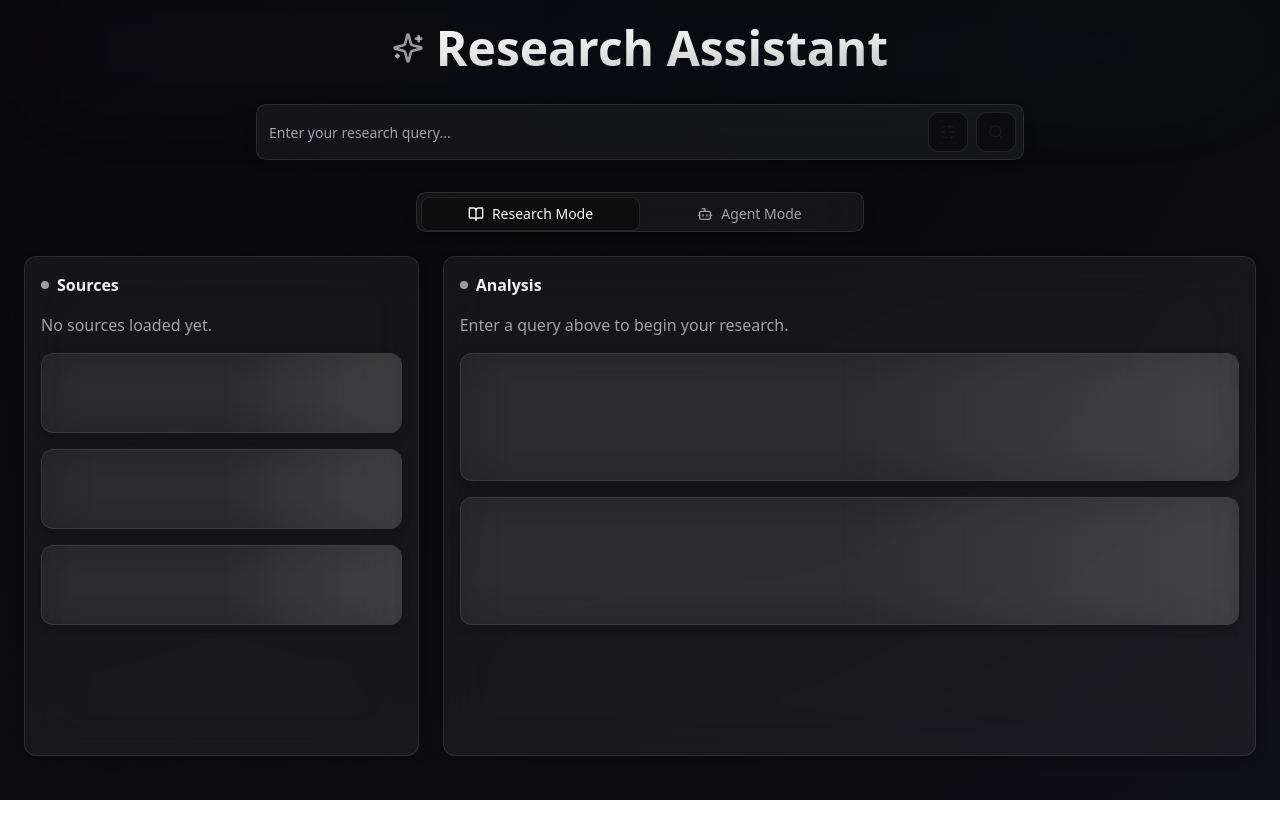
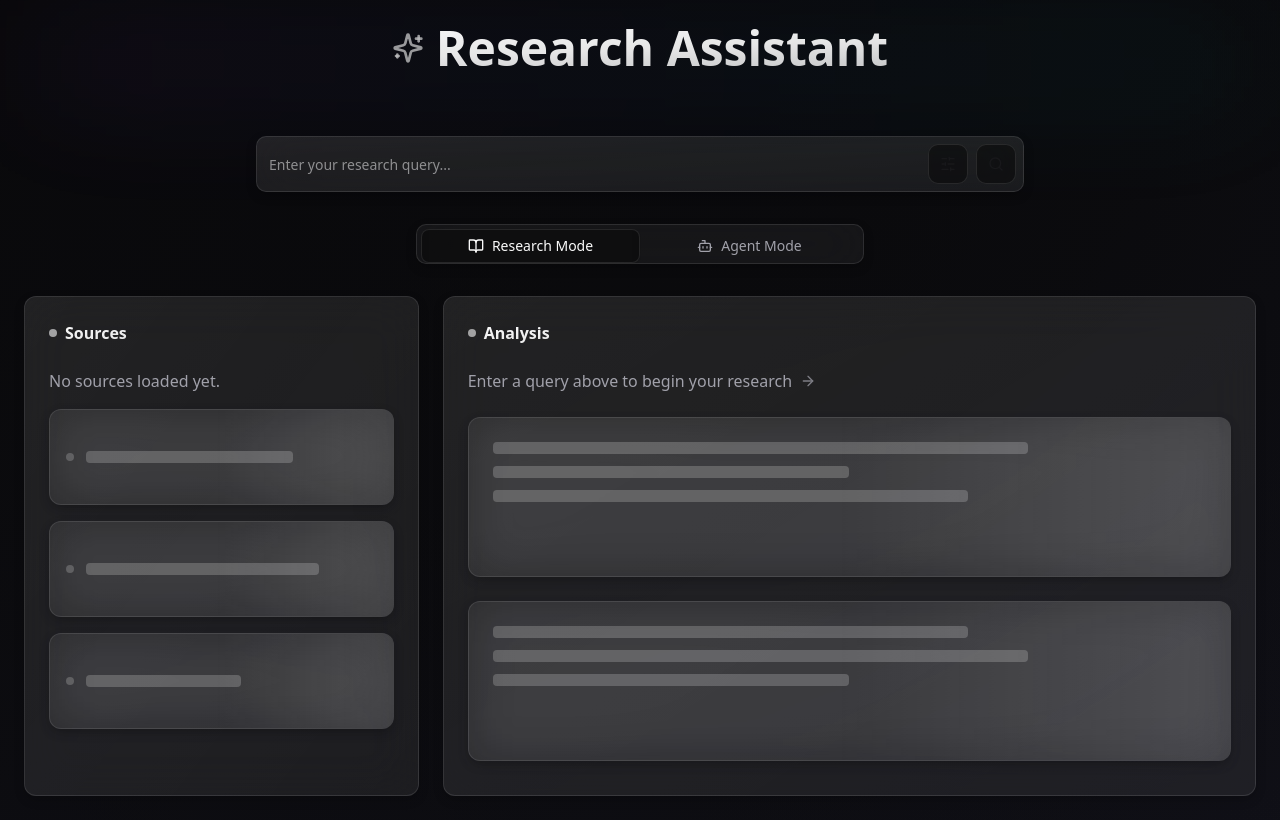
Before and after one commit to slapglif/DeepResearchHub, a React (Vite) app: page / in a window 1280 px wide. Built offline with nearby package versions, Linux system fonts and the light colour scheme.

Commit message:
Improve overall code quality and aesthetics
Refactor and enhance the existing codebase to improve readability, maintainability, and visual appeal. Focus on optimizing components and styles for a better user experience.
[skip gpt_engineer]

```diff
--- a/src/components/QueryInput.tsx
+++ b/src/components/QueryInput.tsx
@@ -63,7 +63,7 @@ export const QueryInput = ({ onProcessingChange }: QueryInputProps) => {
         <Input
           type="text"
           placeholder="Enter your research query..."
-          className="glass-morphism pr-24 h-14 text-lg focus:ring-2 focus:ring-white/20"
+          className="glass-morphism card-gradient pr-24 h-14 text-lg focus:ring-2 focus:ring-white/20 placeholder:text-white/50"
           value={query}
           onChange={(e) => setQuery(e.target.value)}
           disabled={isProcessing}
@@ -74,16 +74,21 @@ export const QueryInput = ({ onProcessingChange }: QueryInputProps) => {
               <Button
                 type="button"
                 size="icon"
-                className="neo-blur hover:bg-white/10"
+                className="neo-blur hover:bg-white/10 glow"
                 disabled={isProcessing}
               >
                 <SlidersHorizontal className="h-5 w-5" />
               </Button>
             </PopoverTrigger>
-            <PopoverContent className="w-80 glass-morphism border-none">
-              <div className="space-y-4">
-                <div className="space-y-2">
-                  <label className="text-sm font-medium">Research Depth</label>
+            <PopoverContent className="w-80 glass-morphism card-gradient border-none">
+              <div className="space-y-6 p-2">
+                <div className="space-y-4">
+                  <label className="text-sm font-medium flex items-center justify-between">
+                    Research Depth
+                    <span className="text-xs text-muted-foreground">
+                      {depth}%
+                    </span>
+                  </label>
                   <Slider
                     value={depth}
                     onValueChange={setDepth}
@@ -92,12 +97,14 @@ export const QueryInput = ({ onProcessingChange }: QueryInputProps) => {
                     step={1}
                     className="[&_[role=slider]]:bg-white"
                   />
-                  <span className="text-xs text-muted-foreground">
-                    Current: {depth}%
-                  </span>
                 </div>
-                <div className="space-y-2">
-                  <label className="text-sm font-medium">Max Sources</label>
+                <div className="space-y-4">
+                  <label className="text-sm font-medium flex items-center justify-between">
+                    Max Sources
+                    <span className="text-xs text-muted-foreground">
+                      {sources} sources
+                    </span>
+                  </label>
                   <Slider
                     value={sources}
                     onValueChange={setSources}
@@ -106,9 +113,6 @@ export const QueryInput = ({ onProcessingChange }: QueryInputProps) => {
                     step={1}
                     className="[&_[role=slider]]:bg-white"
                   />
-                  <span className="text-xs text-muted-foreground">
-                    Current: {sources} sources
-                  </span>
                 </div>
               </div>
             </PopoverContent>
@@ -116,7 +120,7 @@ export const QueryInput = ({ onProcessingChange }: QueryInputProps) => {
           <Button
             type="submit"
             size="icon"
-            className="neo-blur hover:bg-white/10"
+            className="neo-blur hover:bg-white/10 glow"
             disabled={isProcessing}
           >
             {isProcessing ? (
--- a/src/components/Workspace.tsx
+++ b/src/components/Workspace.tsx
@@ -2,7 +2,7 @@ import { useState } from "react";
 import { QueryInput } from "./QueryInput";
 import { Card } from "@/components/ui/card";
 import { Tabs, TabsContent, TabsList, TabsTrigger } from "@/components/ui/tabs";
-import { Loader2, BookOpen, Bot, Sparkles } from "lucide-react";
+import { Loader2, BookOpen, Bot, Sparkles, ArrowRight } from "lucide-react";
 
 export const Workspace = () => {
   const [activeTab, setActiveTab] = useState("research");
@@ -12,7 +12,7 @@ export const Workspace = () => {
     <div className="flex flex-col items-center w-full max-w-7xl mx-auto p-6 space-y-8">
       <div className="relative w-full">
         <div className="absolute inset-0 bg-gradient-to-r from-purple-500/10 via-blue-500/10 to-teal-500/10 blur-3xl animate-pulse" />
-        <h1 className="relative text-4xl md:text-5xl font-bold text-gradient animate-fade-up flex items-center justify-center gap-3">
+        <h1 className="relative text-4xl md:text-5xl font-bold text-gradient animate-fade-up flex items-center justify-center gap-3 mb-8">
           <Sparkles className="w-8 h-8 animate-pulse text-white/80" />
           Research Assistant
         </h1>
@@ -26,7 +26,7 @@ export const Workspace = () => {
         value={activeTab}
         onValueChange={setActiveTab}
       >
-        <TabsList className="glass-morphism grid w-full max-w-md mx-auto grid-cols-2 p-1">
+        <TabsList className="glass-morphism grid w-full max-w-md mx-auto grid-cols-2 p-1 mb-8">
           <TabsTrigger
             value="research"
             className="data-[state=active]:neo-blur flex items-center gap-2 transition-all duration-300"
@@ -45,8 +45,8 @@ export const Workspace = () => {
 
         <TabsContent value="research" className="mt-6 space-y-6">
           <div className="grid grid-cols-1 md:grid-cols-3 gap-6">
-            <Card className="glass-morphism p-4 h-[500px] overflow-auto group hover-scale">
-              <h3 className="font-semibold mb-4 text-gradient group-hover:scale-105 transition-transform flex items-center gap-2">
+            <Card className="glass-morphism card-gradient p-6 h-[500px] overflow-auto group hover-scale glow">
+              <h3 className="font-semibold mb-6 text-gradient group-hover:scale-105 transition-transform flex items-center gap-2">
                 <span className="w-2 h-2 rounded-full bg-white/80 animate-pulse" />
                 Sources
               </h3>
@@ -58,31 +58,52 @@ export const Workspace = () => {
                 ) : (
                   <div className="space-y-4">
                     <p className="text-muted-foreground">No sources loaded yet.</p>
-                    <div className="h-20 glass-morphism rounded-lg shimmer" />
-                    <div className="h-20 glass-morphism rounded-lg shimmer" />
-                    <div className="h-20 glass-morphism rounded-lg shimmer" />
+                    <div className="h-24 glass-morphism rounded-lg shimmer p-4 flex items-center gap-3">
+                      <div className="w-2 h-2 rounded-full bg-white/20" />
+                      <div className="h-3 w-2/3 bg-white/20 rounded" />
+                    </div>
+                    <div className="h-24 glass-morphism rounded-lg shimmer p-4 flex items-center gap-3">
+                      <div className="w-2 h-2 rounded-full bg-white/20" />
+                      <div className="h-3 w-3/4 bg-white/20 rounded" />
+                    </div>
+                    <div className="h-24 glass-morphism rounded-lg shimmer p-4 flex items-center gap-3">
+                      <div className="w-2 h-2 rounded-full bg-white/20" />
+                      <div className="h-3 w-1/2 bg-white/20 rounded" />
+                    </div>
                   </div>
                 )}
               </div>
             </Card>
 
-            <Card className="glass-morphism p-4 h-[500px] overflow-auto md:col-span-2 group hover-scale">
-              <h3 className="font-semibold mb-4 text-gradient group-hover:scale-105 transition-transform flex items-center gap-2">
+            <Card className="glass-morphism card-gradient p-6 h-[500px] overflow-auto md:col-span-2 group hover-scale glow">
+              <h3 className="font-semibold mb-6 text-gradient group-hover:scale-105 transition-transform flex items-center gap-2">
                 <span className="w-2 h-2 rounded-full bg-white/80 animate-pulse" />
                 Analysis
               </h3>
               <div className="relative">
                 {isProcessing ? (
                   <div className="absolute inset-0 flex items-center justify-center bg-black/50 backdrop-blur-sm rounded-lg">
-                    <Loader2 className="w-8 h-8 animate-spin text-white" />
+                    <div className="flex flex-col items-center gap-4">
+                      <Loader2 className="w-8 h-8 animate-spin text-white" />
+                      <p className="text-sm text-white/80">Processing your query...</p>
+                    </div>
                   </div>
                 ) : (
-                  <div className="space-y-4">
-                    <p className="text-muted-foreground">
-                      Enter a query above to begin your research.
+                  <div className="space-y-6">
+                    <p className="text-muted-foreground flex items-center gap-2">
+                      Enter a query above to begin your research
+                      <ArrowRight className="w-4 h-4 animate-pulse" />
                     </p>
-                    <div className="h-32 glass-morphism rounded-lg shimmer" />
-                    <div className="h-32 glass-morphism rounded-lg shimmer" />
+                    <div className="h-40 glass-morphism rounded-lg shimmer p-6 space-y-3">
+                      <div className="h-3 w-3/4 bg-white/20 rounded" />
+                      <div className="h-3 w-1/2 bg-white/20 rounded" />
+                      <div className="h-3 w-2/3 bg-white/20 rounded" />
+                    </div>
+                    <div className="h-40 glass-morphism rounded-lg shimmer p-6 space-y-3">
+                      <div className="h-3 w-2/3 bg-white/20 rounded" />
+                      <div className="h-3 w-3/4 bg-white/20 rounded" />
+                      <div className="h-3 w-1/2 bg-white/20 rounded" />
+                    </div>
                   </div>
                 )}
               </div>
@@ -91,8 +112,8 @@ export const Workspace = () => {
         </TabsContent>
 
         <TabsContent value="agent" className="mt-6">
-          <Card className="glass-morphism p-4 h-[500px] group hover-scale">
-            <h3 className="font-semibold mb-4 text-gradient group-hover:scale-105 transition-transform flex items-center gap-2">
+          <Card className="glass-morphism card-gradient p-6 h-[500px] group hover-scale glow">
+            <h3 className="font-semibold mb-6 text-gradient group-hover:scale-105 transition-transform flex items-center gap-2">
               <span className="w-2 h-2 rounded-full bg-white/80 animate-pulse" />
               Agent Workspace
             </h3>
@@ -102,12 +123,21 @@ export const Workspace = () => {
                   <Loader2 className="w-8 h-8 animate-spin text-white" />
                 </div>
               ) : (
-                <div className="space-y-4">
-                  <p className="text-muted-foreground">
-                    Agent mode is currently in development.
+                <div className="space-y-6">
+                  <p className="text-muted-foreground flex items-center gap-2">
+                    Agent mode is currently in development
+                    <Bot className="w-4 h-4 animate-pulse" />
                   </p>
-                  <div className="h-32 glass-morphism rounded-lg shimmer" />
-                  <div className="h-32 glass-morphism rounded-lg shimmer" />
+                  <div className="h-40 glass-morphism rounded-lg shimmer p-6 space-y-3">
+                    <div className="h-3 w-2/3 bg-white/20 rounded" />
+                    <div className="h-3 w-1/2 bg-white/20 rounded" />
+                    <div className="h-3 w-3/4 bg-white/20 rounded" />
+                  </div>
+                  <div className="h-40 glass-morphism rounded-lg shimmer p-6 space-y-3">
+                    <div className="h-3 w-3/4 bg-white/20 rounded" />
+                    <div className="h-3 w-2/3 bg-white/20 rounded" />
+                    <div className="h-3 w-1/2 bg-white/20 rounded" />
+                  </div>
                 </div>
               )}
             </div>
--- a/src/index.css
+++ b/src/index.css
@@ -67,4 +67,12 @@
   .shimmer {
     @apply relative overflow-hidden before:absolute before:inset-0 before:-translate-x-full before:animate-shimmer before:bg-gradient-to-r before:from-transparent before:via-white/10 before:to-transparent;
   }
+
+  .glow {
+    @apply relative after:absolute after:inset-0 after:rounded-lg after:opacity-0 after:transition-opacity hover:after:opacity-100 after:ring-2 after:ring-white/20;
+  }
+
+  .card-gradient {
+    @apply bg-gradient-to-br from-white/5 to-white/[0.02];
+  }
 }
```
